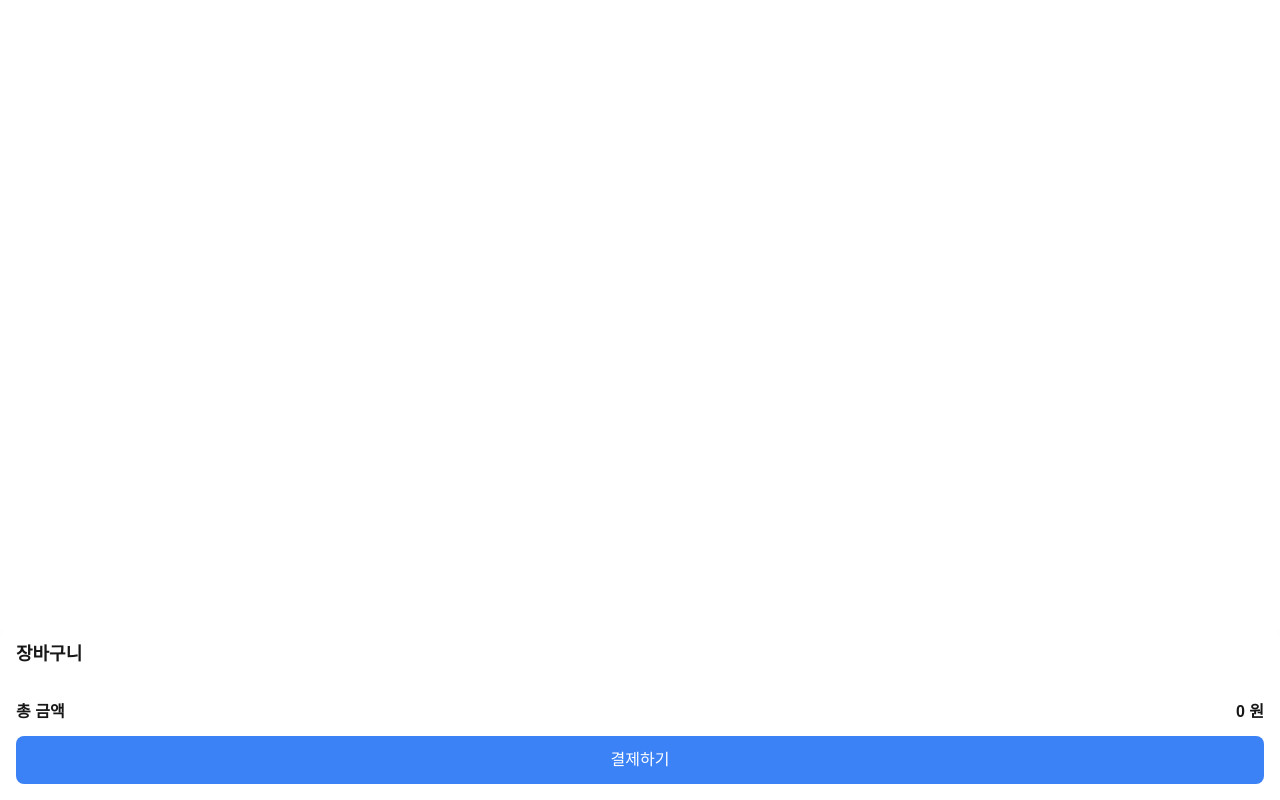
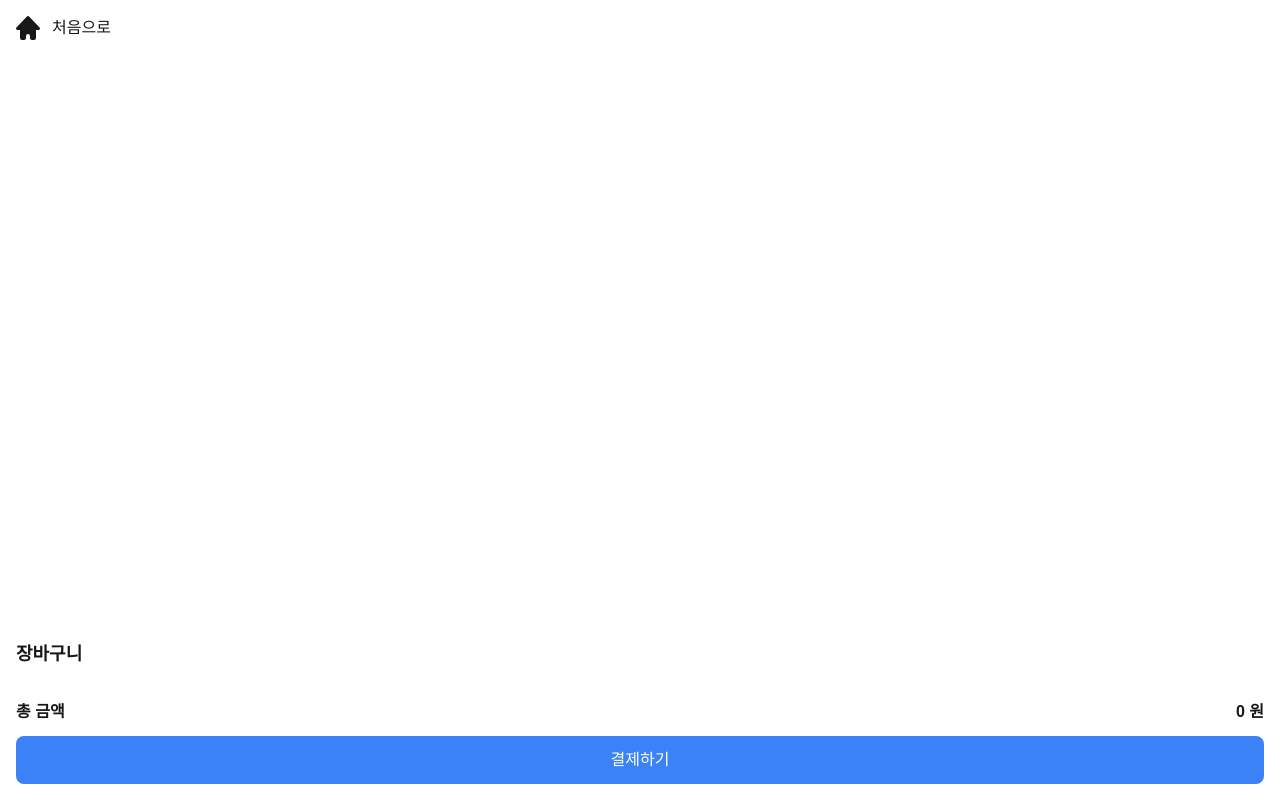
Before and after one commit to dlfmadmfeo/junhee-chat-front, a Next.js app: page /cafe/cart in a window 1280 px wide. Built offline with nearby package versions, Linux system fonts and the light colour scheme.

Commit message:
홈 버튼 추가

```diff
--- a/package.json
+++ b/package.json
@@ -11,6 +11,7 @@
     "test:watch": "jest --watch"
   },
   "dependencies": {
+    "@heroicons/react": "^2.2.0",
     "@stomp/stompjs": "^7.1.1",
     "axios": "^1.9.0",
     "framer-motion": "^12.23.12",
--- a/src/app/cafe/cart/page.tsx
+++ b/src/app/cafe/cart/page.tsx
@@ -1,14 +1,23 @@
 'use client';
 
 import { useCartStore } from '@/store/cartStore';
+import { HomeIcon } from '@heroicons/react/16/solid';
 import { motion, AnimatePresence } from 'framer-motion';
 import Image from 'next/image';
+import { useRouter } from 'next/navigation';
 
 export default function CartDrawer() {
   const { items, removeItem, increment, decrement } = useCartStore();
   const totalCost = items.reduce((sum, i) => sum + i.price * i.quantity, 0).toLocaleString();
+  const router = useRouter();
 
   return (
+    <div>
+      <div className="flex justify-between">
+        <button onClick={() => router.push('/cafe/menu')} className="flex items-center gap-2 p-3 rounded-lg hover:bg-gray-200 cursor-pointer text-md">
+          <HomeIcon className="w-8 h-8" /> <span>처음으로</span>
+        </button>
+      </div>
       <motion.div initial={{ y: 0 }} animate={{ y: 0 }} transition={{ duration: 0.3 }} className="fixed bottom-0 left-0 right-0 bg-white shadow-lg rounded-t-2xl p-4">
         <h2 className="text-lg font-bold mb-4">장바구니</h2>
 
@@ -52,5 +61,6 @@ export default function CartDrawer() {
 
         <button className="w-full mt-3 py-3 bg-blue-500 text-white rounded-lg">결제하기</button>
       </motion.div>
+    </div>
   );
 }
--- a/src/app/cafe/menu/[id]/page.tsx
+++ b/src/app/cafe/menu/[id]/page.tsx
@@ -6,6 +6,7 @@ import { useParams, useRouter } from 'next/navigation';
 import { CartItem } from '@/app/types/cart';
 import Image from 'next/image';
 import { useToastStore } from '@/store/toastStore';
+import { HomeIcon } from '@heroicons/react/16/solid';
 
 export default function MenuDetailPage() {
   const { id } = useParams();
@@ -31,12 +32,12 @@ export default function MenuDetailPage() {
   return (
     <div className="p-6 space-y-6">
       <div className="flex justify-between">
-        <button onClick={() => router.push('/cafe/menu')} className="p-4 rounded-lg bg-gray-200 hover:bg-gray-300 cursor-pointer text-md">
-          🏠 처음으로
+        <button onClick={() => router.push('/cafe/menu')} className="flex items-center gap-2 p-3 rounded-lg hover:bg-gray-200 cursor-pointer text-md">
+          <HomeIcon className="w-8 h-8" /> <span>처음으로</span>
         </button>
       </div>
 
-      <Image src={menu.imageUrl} alt={menu.name} width={1000} height={1000} priority className="w-full h-60 object-cover rounded" />
+      <Image src={menu.imageUrl} alt={menu.name} width={500} height={500} priority className="w-full h-60 object-cover rounded" />
       <h1 className="text-2xl font-bold">{menu.name}</h1>
       <p className="text-gray-500">{menu.price.toLocaleString()} 원</p>
 
```
Also changed, not shown: 1 other file (tests, documents, lock files or other folders). Lines whose indentation alone changed are shown as unchanged.
